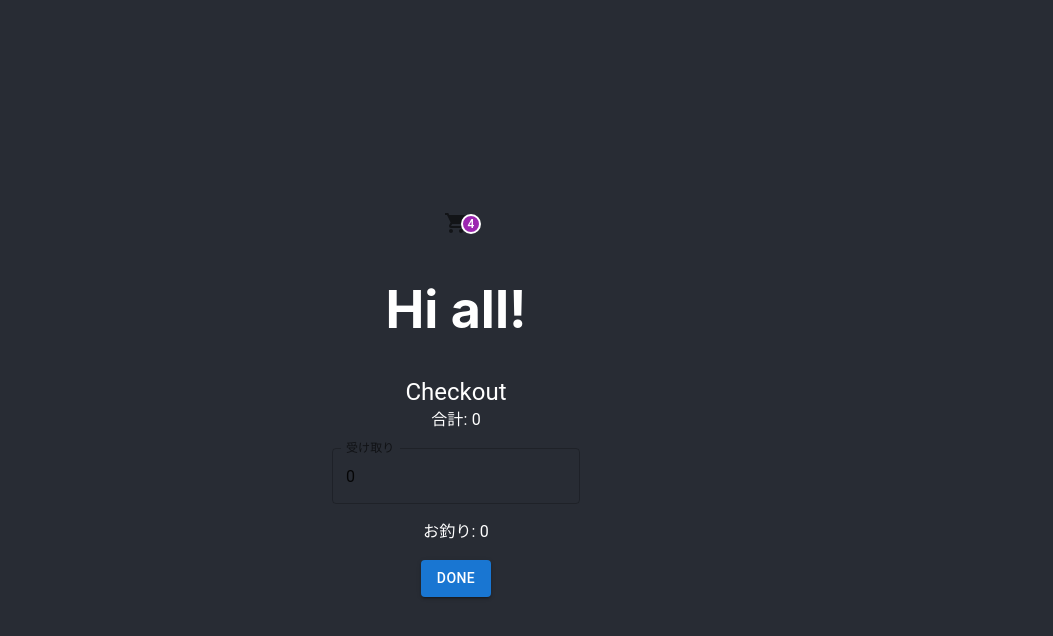
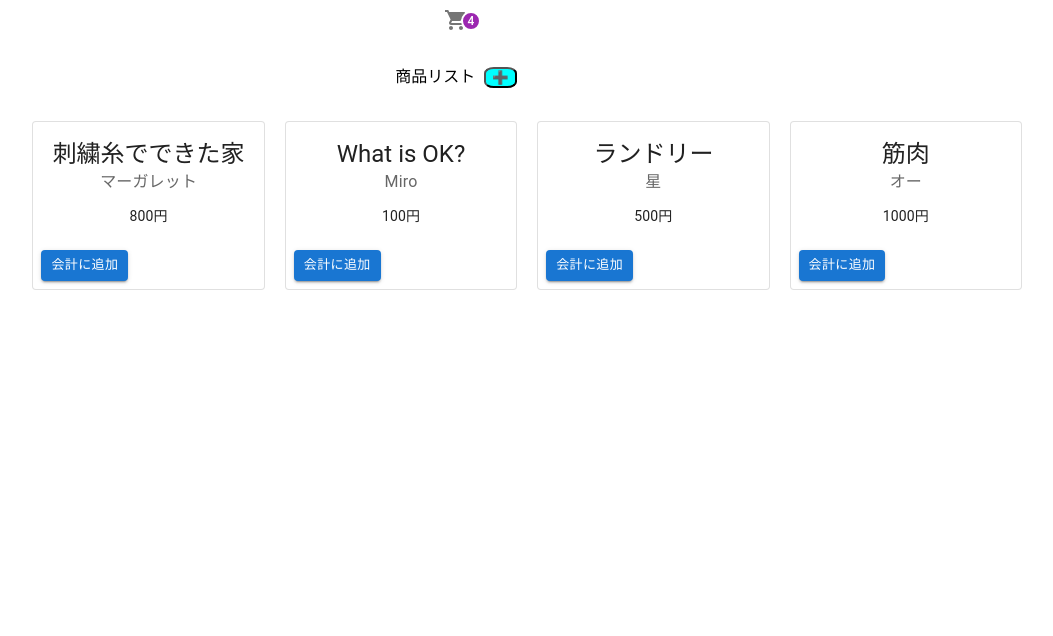
Before and after one commit to Kiki-her/check-full, a React (Create React App) app in the folder cf/: page / in a window 1280 px wide. Shown: the top 636 px of the page, without its empty margins (184-1237 px from the left). Built offline with nearby package versions, Linux system fonts and the light colour scheme.

Commit message:
make navigate

```diff
--- a/cf/src/App.js
+++ b/cf/src/App.js
@@ -1,16 +1,11 @@
 import "./App.css";
-// import Table from "./components/Table";
-import Checkout from "./components/Checkout";
-import ShopIcon from "./components/ShopIcon";
+
+import Routers from "./Routers";
 
 function App() {
   return (
     <div className="App">
-      <header className="App-header">
-        <ShopIcon />
-        <h1>Hi all!</h1>
-        <Checkout />
-      </header>
+      <Routers />
     </div>
   );
 }
--- a/cf/src/Routers.js
+++ b/cf/src/Routers.js
@@ -7,7 +7,7 @@ const Routers = () => {
     <BrowserRouter>
       <Routes>
         <Route path="/" element={<Table />} />
-        <Route path="check" element={<Checkout />} />
+        <Route path="/check" element={<Checkout />} />
       </Routes>
     </BrowserRouter>
   );
--- a/cf/src/components/Checkout.js
+++ b/cf/src/components/Checkout.js
@@ -1,7 +1,9 @@
 import React, { useState } from "react";
 import { Grid, Typography, TextField, Button } from "@mui/material";
+import { useNavigate } from "react-router-dom";
 
 const Checkout = () => {
+  const navigate = useNavigate();
   const [selectedItems, setSelectedItems] = useState([]);
   const [totalAmount, setTotalAmount] = useState(0);
   const [paymentAmount, setPaymentAmount] = useState(0);
@@ -49,7 +51,11 @@ const Checkout = () => {
           <Typography>お釣り: {calculateChange()}</Typography>
         </Grid>
         <Grid item xs={12}>
-          <Button variant="contained" color="primary">
+          <Button
+            variant="contained"
+            color="primary"
+            onClick={() => navigate("/")}
+          >
             DONE
           </Button>
         </Grid>
--- a/cf/src/components/ShopIcon.js
+++ b/cf/src/components/ShopIcon.js
@@ -3,8 +3,10 @@ import Badge from "@mui/material/Badge";
 import { styled } from "@mui/material/styles";
 import IconButton from "@mui/material/IconButton";
 import ShoppingCartIcon from "@mui/icons-material/ShoppingCart";
+import { useNavigate } from "react-router-dom";
 
 const ShopIcon = function () {
+  const navigate = useNavigate();
   const StyledBadge = styled(Badge)(({ theme }) => ({
     "& .MuiBadge-badge": {
       right: -3,
@@ -14,7 +16,7 @@ const ShopIcon = function () {
     },
   }));
   return (
-    <IconButton aria-label="cart">
+    <IconButton aria-label="cart" onClick={() => navigate("/check")}>
       <StyledBadge badgeContent={4} color="secondary">
         <ShoppingCartIcon />
       </StyledBadge>
--- a/cf/src/components/Table.js
+++ b/cf/src/components/Table.js
@@ -4,6 +4,8 @@ import { Container } from "@mui/material";
 import Popup from "reactjs-popup";
 import TextField from "@mui/material/TextField";
 import "./Table.css";
+import ShopIcon from "./ShopIcon";
+
 let fakeData = [
   {
     title: "筋肉",
@@ -46,6 +48,10 @@ const Table = function () {
   };
 
   return (
+    <>
+      <header>
+        <ShopIcon />
+      </header>
       <Container>
         <div className="listTitle">
           商品リスト
@@ -116,7 +122,7 @@ const Table = function () {
           </Popup>
         </div>
 
-      {items.map((obj, i) => {
+        {items.map((obj) => {
           return (
             <ProductCard
               title={obj.title}
@@ -126,6 +132,7 @@ const Table = function () {
           );
         })}
       </Container>
+    </>
   );
 };
 
```
Lines whose indentation alone changed are shown as unchanged.
